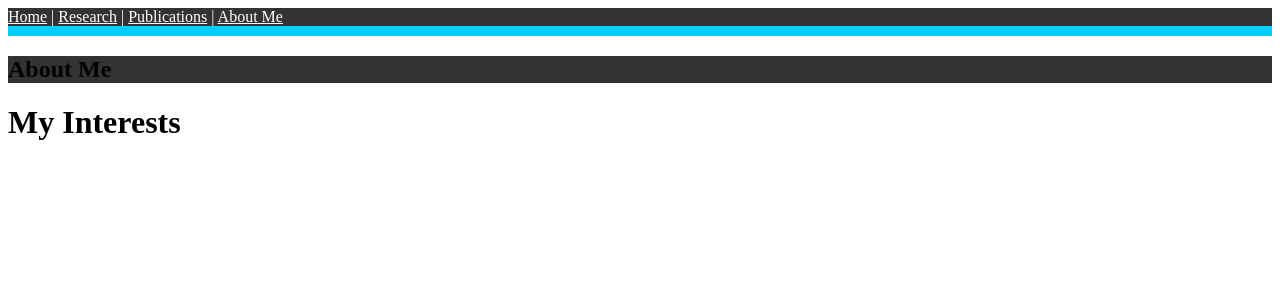
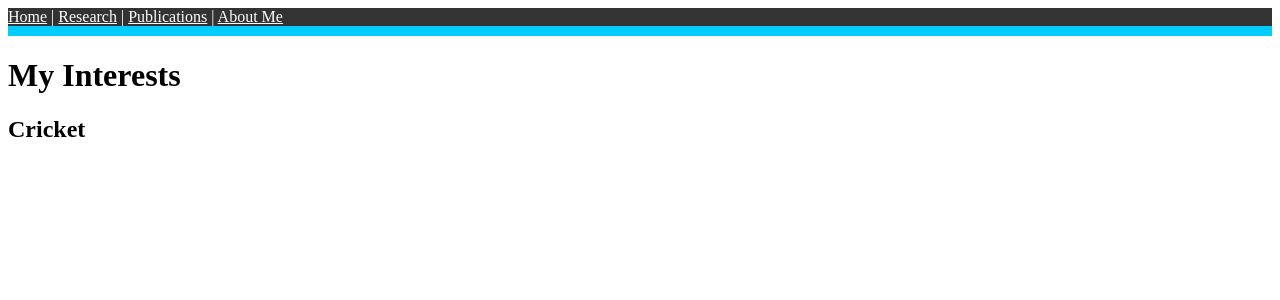
Before and after one commit to siddharthngandhi/siddharthngandhi.github.io, a Jekyll site: the page built from aboutme.md, in a window 1280 px wide. Shown: the top 300 px of the page. Built offline with Jekyll 4.4.1, drawn with Linux system fonts in a browser that asks for light colours; our own code applies the rules of GitHub Pages for plain Markdown files.

Commit message:
Update aboutme.md

```diff
--- a/aboutme.md
+++ b/aboutme.md
@@ -1,7 +1,8 @@
 ---
 layout: default
 banner_image:
-description: About Me
 ---
 
 # My Interests
+
+## Cricket
```
